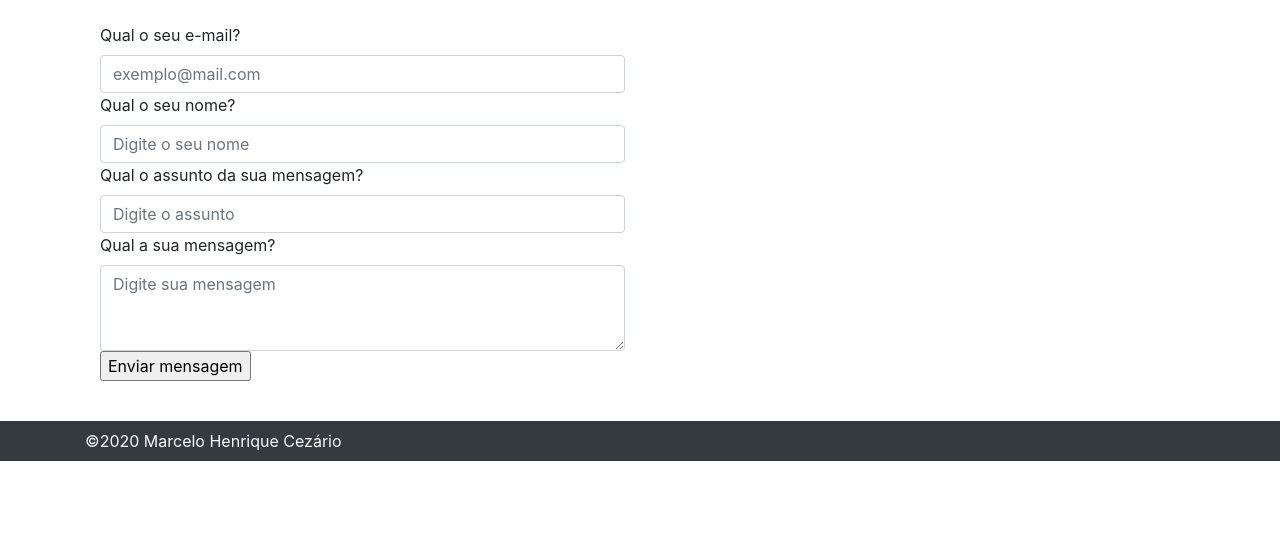
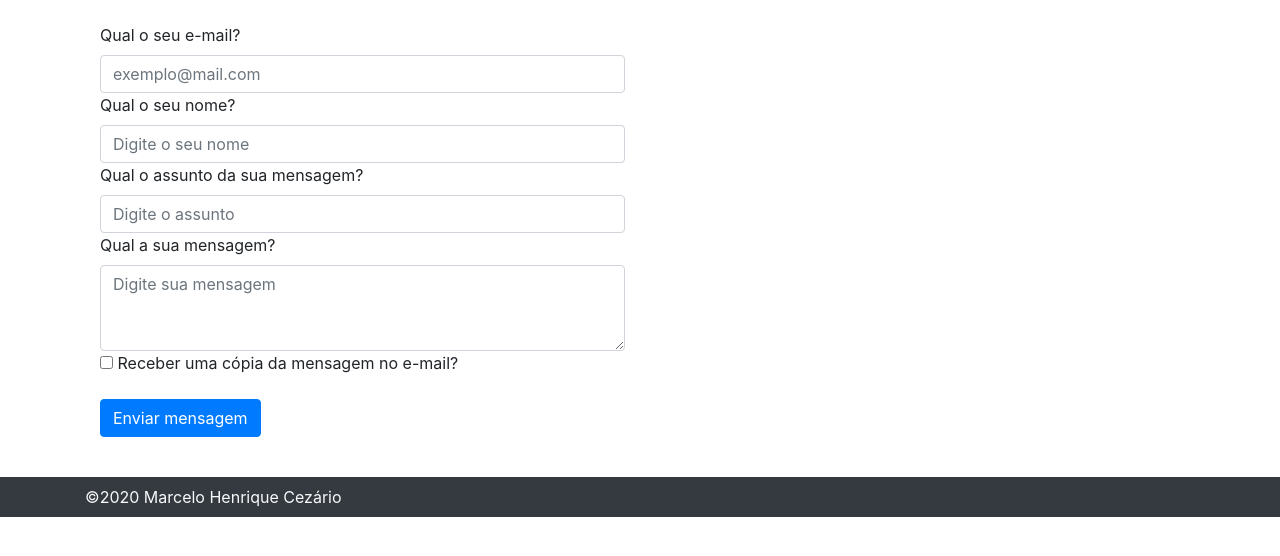
Before and after one commit to marcelocezario/Formulario-PHP, a PHP site: page /index.php in a window 1280 px wide. Shown: the part 83-639 px from the top of the page. Run offline with PHP 8.4, Linux system fonts and the light colour scheme.

Commit message:
Adicionando opção de receber cópia da mensagem

```diff
--- a/formulario.php
+++ b/formulario.php
@@ -61,7 +61,11 @@ if (isset($_GET['envio'])) {
         <label for="mensagem">Qual a sua mensagem?</label>
         <textarea class="form-control" name="mensagem" rows="3" placeholder="Digite sua mensagem"><?php echo $mensagem;?></textarea>
 
-        <input type="submit" value="Enviar mensagem" onclick="return validar()">
+        <input type="checkbox" name="receberCopia">
+        <label class="form-check-label">Receber uma cópia da mensagem no e-mail?</label>
+        <br><br>
+
+        <input type="submit" class="btn btn-primary" value="Enviar mensagem" onclick="return validar()">
 
         <br><br>
 
--- a/processa_mensagem.php
+++ b/processa_mensagem.php
@@ -36,6 +36,9 @@ try {
     //Recipients
     $mail->setFrom($usuarioGmail, utf8_decode($nome));
     $mail->addAddress($emailEnvio, utf8_decode('Formulário'));     // Add a recipient
+    if(isset($_POST['receberCopia'])){
+        $mail->addAddress($email, utf8_decode($nome));
+    }
 #    $mail->addAddress('ellen@example.com');               // Name is optional
     $mail->addReplyTo($email, utf8_decode($nome));
 #    $mail->addCC($emailEnvioCc);
```
